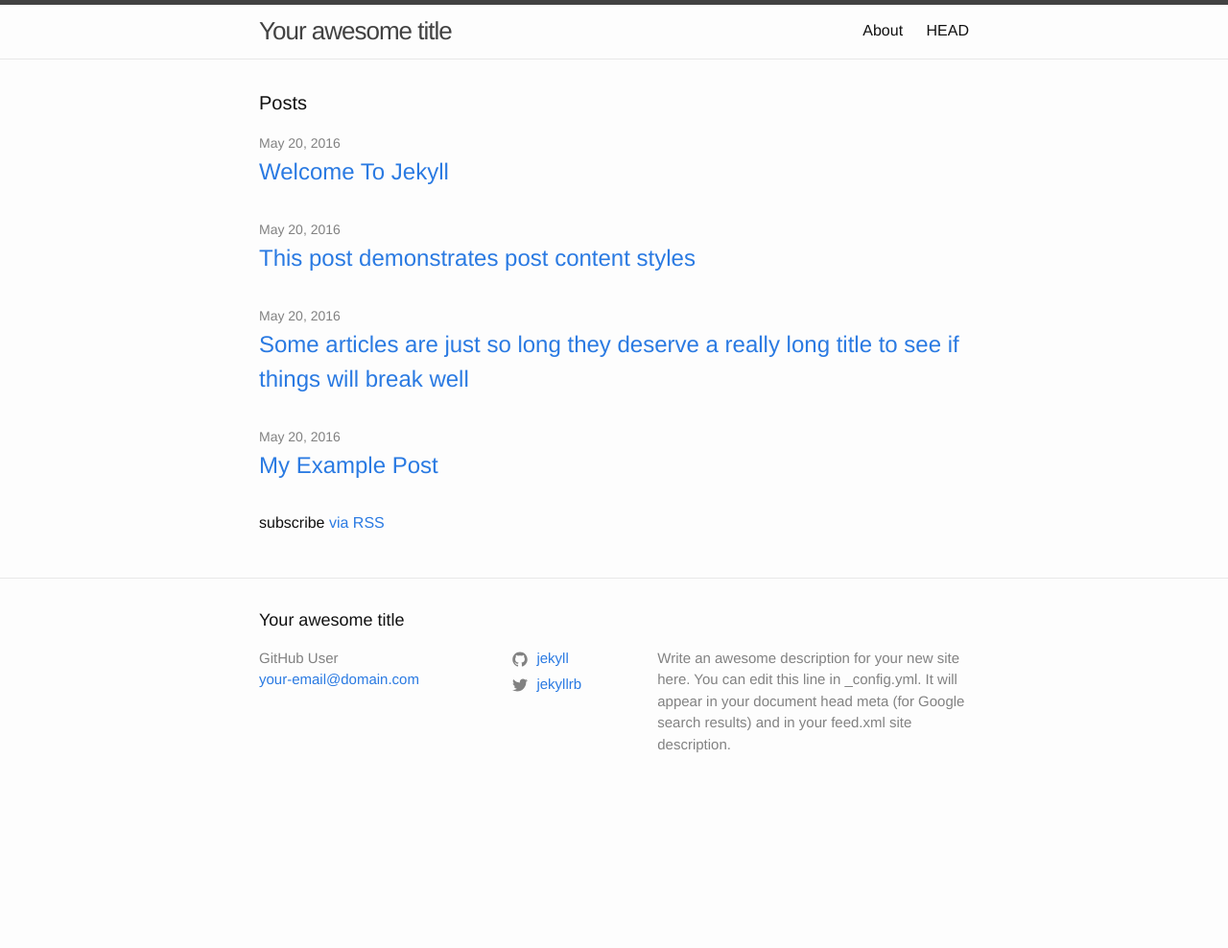
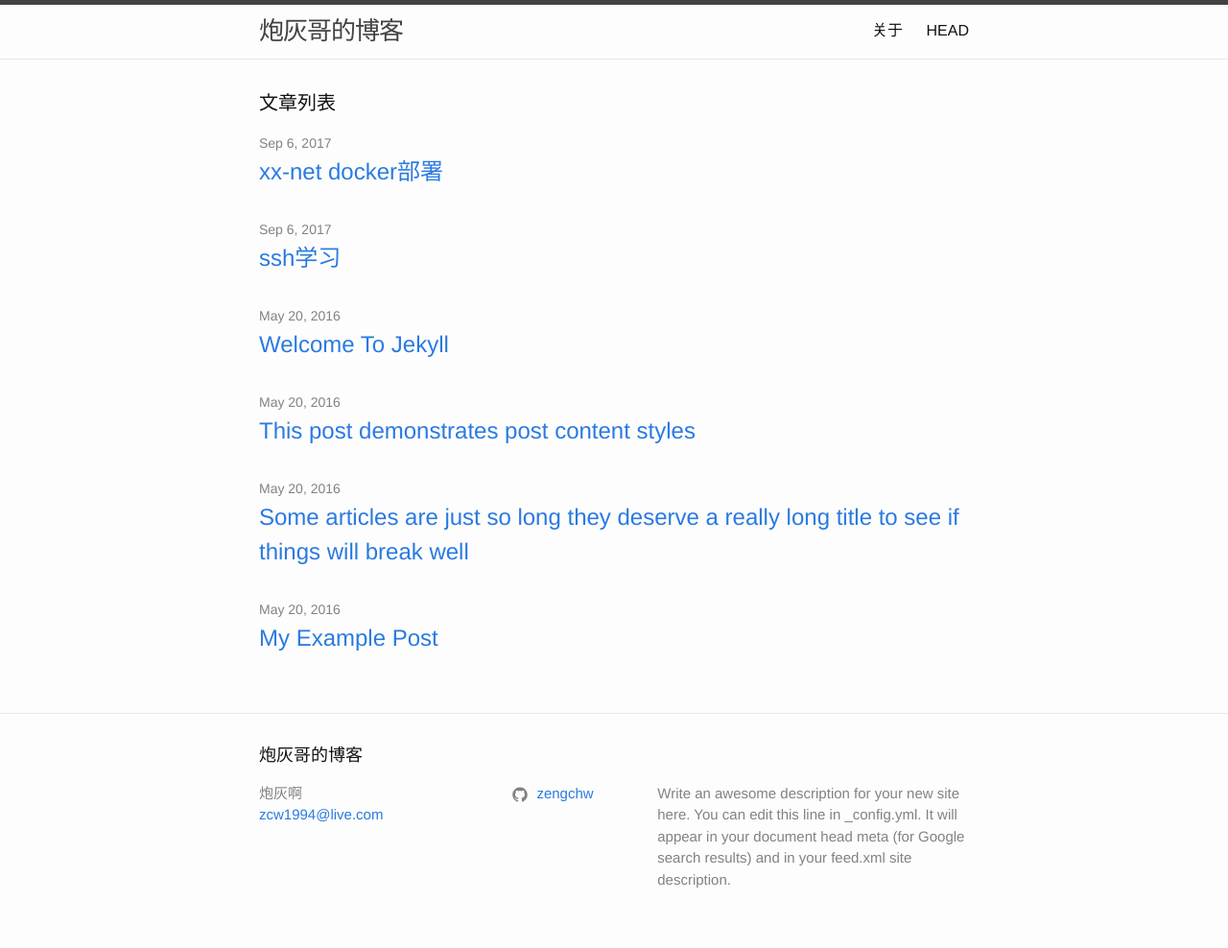
Before and after one commit to axboy/axboy.github.io, a Jekyll site: the page built from index.md, in a window 1280 px wide. Shown: the whole page at 96% size. Built offline with Jekyll 4.4.1, drawn with Linux system fonts in a browser that asks for light colours; before the commit the page ends 900 px from its top, so only the background shows below that; some of the changed lines change nothing that is shown.

Commit message:
添加table的解析，添加测试文章两篇

````diff
--- a/_config.yml
+++ b/_config.yml
@@ -1,13 +1,13 @@
-title: Your awesome title
-author: GitHub User
-email: your-email@domain.com
+title: 炮灰哥的博客
+author: 炮灰啊
+email: zcw1994@live.com
 description: > # this means to ignore newlines until "baseurl:"
   Write an awesome description for your new site here. You can edit this
   line in _config.yml. It will appear in your document head meta (for
   Google search results) and in your feed.xml site description.
 
-twitter_username: jekyllrb
-github_username:  jekyll
+# twitter_username: jekyllrb
+github_username:  zengchw
 
 # Minima date format
 # refer to http://shopify.github.io/liquid/filters/date/ if you want to customize this
--- a/_layouts/home.html
+++ b/_layouts/home.html
@@ -6,7 +6,7 @@
 
   {{ content }}
 
-  <h1 class="page-heading">Posts</h1>
+  <h1 class="page-heading">文章列表</h1>
 
   <ul class="post-list">
     {% for post in site.posts %}
@@ -21,6 +21,6 @@
     {% endfor %}
   </ul>
 
-  <p class="rss-subscribe">subscribe <a href="{{ "/feed.xml" | relative_url }}">via RSS</a></p>
+  <!-- <p class="rss-subscribe">subscribe <a href="{{ "/feed.xml" | relative_url }}">via RSS</a></p> -->
 
 </div>
--- /dev/null
+++ b/_posts/2017-09-06-ssh.md
@@ -0,0 +1,112 @@
+---
+layout: post
+title: "ssh学习"
+categories: linux
+author: "炮灰哥"
+---
+
+- 生成密钥
+
+    1. 默认密钥
+
+        ```bash
+        ssh-keygen -t rsa -C zcw1994@live.com
+        ```
+
+    1. 生成自定义文件名密钥
+
+        ```bash
+        ssh-keygen -t rsa -f ~/.ssh/id_rsa_github -C zcw1994@live.com
+        ```
+
+    1. 多密钥配置
+
+        添加文件~/.ssh/config，内容如下
+
+        ```
+        Host test-github                        #网站本地别称，建议设置成网站域名，该行不要直接复制，具体见下文
+        Hostname github.com                     #网站实际地址
+        IdentityFile ~/.ssh/test-github         #密钥路径
+        User zcw
+        ```
+
+    1. 多密钥测试
+
+        ```bash
+        ssh -v git@test-github
+        ```
+
+        @符号后面的地址需要使用config文件中的 __host__ 的值，而不是 __hostname__ ，所以说建议设置成一样，测试连接 __github.com__ 不行，这个大坑
+
+- sshd安全
+
+    vi /etc/ssh/sshd_config
+
+    ```
+    X11Forwarding no  #
+    PermitEmptyPasswords no     # 禁止空密码
+    MaxStartups  10             # 最多保持多少个未认证的连接，防止SSH拒绝服务
+    PermitRootLogin no          # 禁止root登录，否则很容易被用来暴力猜解
+    ```
+
+- ssh端口转发
+
+    场景举例
+
+    pc      |net ip         |lan ip         |service
+    :-------|:--------------|:--------------|--------------
+    dev     |/              |192.168.31.60  |tomcat:8080
+    A@prod  |106.12.13.14   |192.168.0.100  |mongodb:27017
+    B@prod  |/              |192.168.0.101  |mysql:3306
+
+    - dev为本地开发机器，家庭宽带，无固定公网ip，运行tomcat服务，端口是8080
+
+    - A@prod为阿里云服务器，有固定公网ip，运行mongodb服务，端口是27017
+
+    - B@prod为阿里云服务器，无外网，和A@prod在同一局域网，运行mysql服务，端口是3306
+
+    1. 代理服务器
+
+        TODO
+
+    1. 访问本地特定端口，访问远程指定服务
+
+        * 需求示例1：从dev机器访问A@prod上的mongodb服务
+
+        ```
+        # 加上-f，在后台执行
+        ssh sshUser@106.12.13.14 -C -N -g -L 27018:localhost:27017
+        ```
+
+        * 需求示例2：从dev机器访问B@prod上的mysql服务，利用A@prod作为跳板机
+
+        ```
+        ssh sshUser@106.12.13.14 -C -N -g -L 13306:192.168.0.101:3306
+        ```
+
+    1. ssh远程端口转发，访问远程特定端口，访问本地指定服务
+
+        ```
+        A@prod上需编辑/etc/ssh/sshd_config，修改GatewayPorts为yes，更多请查看man sshd_config
+        ```
+
+        * 需求示例：从A@prod访问本地dev机器的tomcat服务
+
+        ```
+        ssh sshUser@106.12.13.14 -C -N -g -R \
+            localhost:18080:localhost:8080  \   # 访问远程18080端口，即本地8080的服务
+            -o ExitOnForwardFailure=yes \
+            -o ServerAliveInterval=60           # 客户端每60向服务器发送一次请求，服务器响应，从而保持连接
+        ```
+
+        * 自动填入密码脚本
+
+        ```
+        set password xxx
+        spawn ssh sshUser@106.12.13.14 -C -N -g -R \
+            localhost:18080:localhost:8080 \
+            -o ExitOnForwardFailure=yes \
+            -o ServerAliveInterval=60
+        expect "password" {send "$password\r"}
+        interact
+        ```
--- /dev/null
+++ b/_posts/2017-09-06-xx-net.md
@@ -0,0 +1,90 @@
+---
+layout: post
+title: "xx-net docker部署"
+categories: linux
+author: "炮灰哥"
+---
+
+# [XX-Net](https://github.com/XX-net/XX-Net/wiki "wiki")
+
+- Dockerfile
+
+```
+FROM ubuntu
+
+RUN apt-get update && \
+	apt-get install -y wget && \
+	apt-get install -y unzip && \
+	mkdir /data && \
+	wget https://codeload.github.com/XX-net/XX-Net/zip/3.3.1 -O /data/xx-net.zip && \
+	unzip /data/xx-net.zip -d /data/ && \
+	apt-get install -y python-openssl && \
+	apt-get install -y libffi-dev && \
+	apt-get install -y python-gtk2 && \
+	apt-get install -y python-appindicator && \
+	apt-get install -y libnss3-tools
+
+VOLUME /data/XX-Net-3.3.1/data
+EXPOSE 8085 8086 8087
+CMD /data/XX-Net-3.3.1/start
+```
+
+- build
+
+```sh
+docker build . -t xx-net
+```
+
+- run
+
+```sh
+docker run -d --name xx-net \
+    -p 8085-8087:8085-8087 \
+    -v `pwd`/data:/data/XX-Net-3.3.1/data \
+    xx-net
+```
+
+- allow remote connect
+
+```
+编辑容器内的/data/XX-Net-3.3.1/data/launcher/config.yaml文件，
+把allow_remote_connect的值改为1，
+重启容器。
+```
+
+- [for other device](https://github.com/XX-net/XX-Net/wiki/%E4%B8%BA%E5%85%B6%E4%BB%96%E8%AE%BE%E5%A4%87%E6%8F%90%E4%BE%9B%E4%BB%A3%E7%90%86%E6%9C%8D%E5%8A%A1 "docs")
+
+    编辑容器内的/data/XX-Net-3.3.1/data/gae_proxy/config.ini文件，没有就新建。
+
+```
+[proxy]
+enable = 0
+type = HTTP
+host =
+port = 0
+user =
+passwd =
+
+[google_ip]
+
+[listen]
+ip = 0.0.0.0
+port = 8087
+visible = 1
+debuginfo = 0
+```
+
+- [远程配置app id](https://github.com/XX-net/XX-Net/tree/master/code/default/gae_proxy/server)
+
+```
+docker exec -it ${CONTAINER_NAME} bash
+cd /data/XX-Net-3.3.1/code/default/gae_proxy/server
+python uploader.py "appid1|appid2" -debug
+#下面的看控制台输出
+```
+
+- 直接从docker hub获取镜像
+
+```
+docker pull zengchw/xx-net
+```
--- a/_sass/minima/_base.scss
+++ b/_sass/minima/_base.scss
@@ -213,3 +213,34 @@
     padding-top: 5px;
   }
 }
+
+// copy form https://github.com/jekyll/minima master branch
+$table-text-align: left !default;
+
+/**
+ * Tables
+ */
+ table {
+  margin-bottom: $spacing-unit;
+  width: 100%;
+  text-align: $table-text-align;
+  color: lighten($text-color, 18%);
+  border-collapse: collapse;
+  border: 1px solid $grey-color-light;
+  tr {
+    &:nth-child(even) {
+      background-color: lighten($grey-color-light, 6%);
+    }
+  }
+  th, td {
+    padding: ($spacing-unit / 3) ($spacing-unit / 2);
+  }
+  th {
+    background-color: lighten($grey-color-light, 3%);
+    border: 1px solid darken($grey-color-light, 4%);
+    border-bottom-color: darken($grey-color-light, 12%);
+  }
+  td {
+    border: 1px solid $grey-color-light;
+  }
+}
--- a/about.md
+++ b/about.md
@@ -1,6 +1,6 @@
 ---
 layout: page
-title: About
+title: 关于
 permalink: /about/
 ---
 
````
